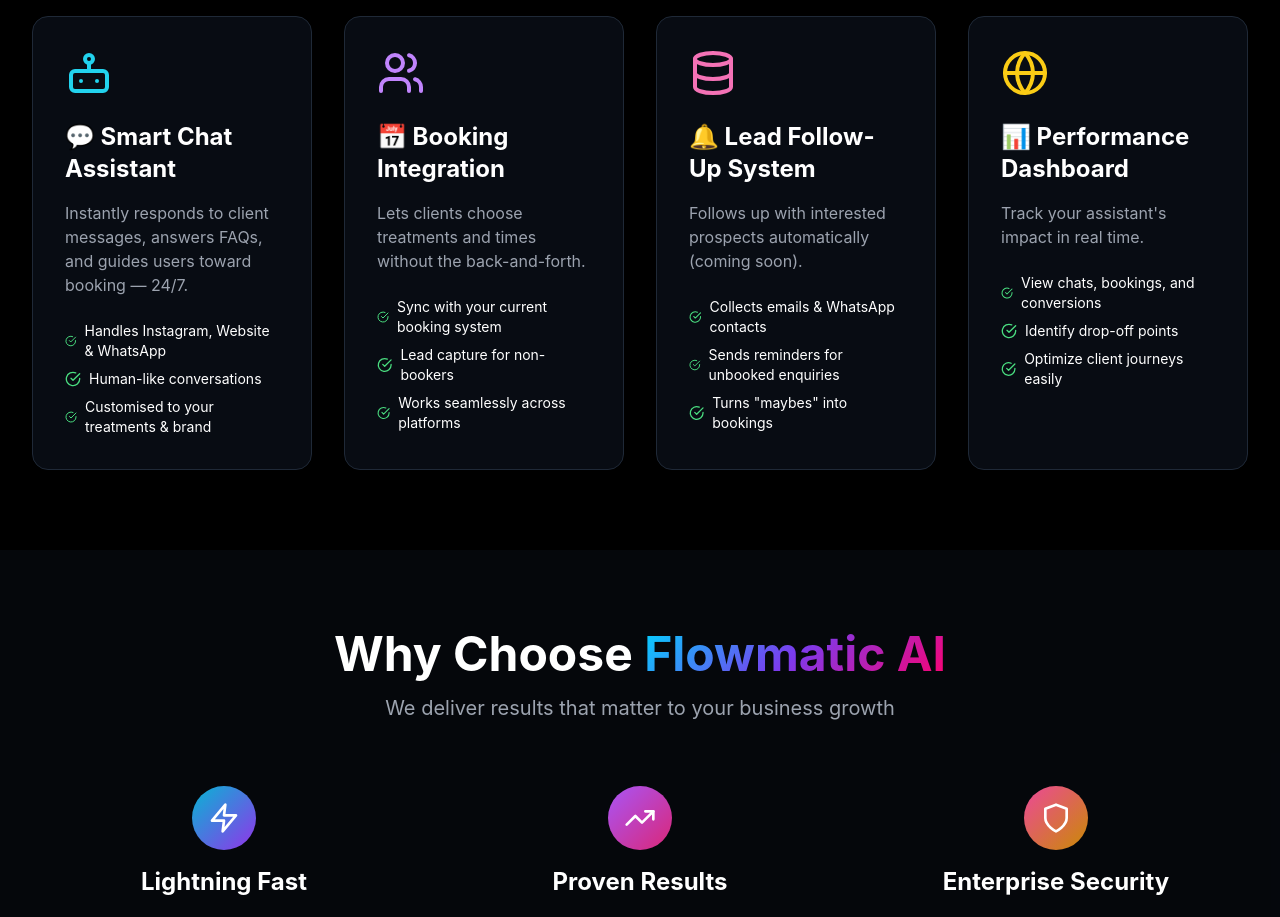
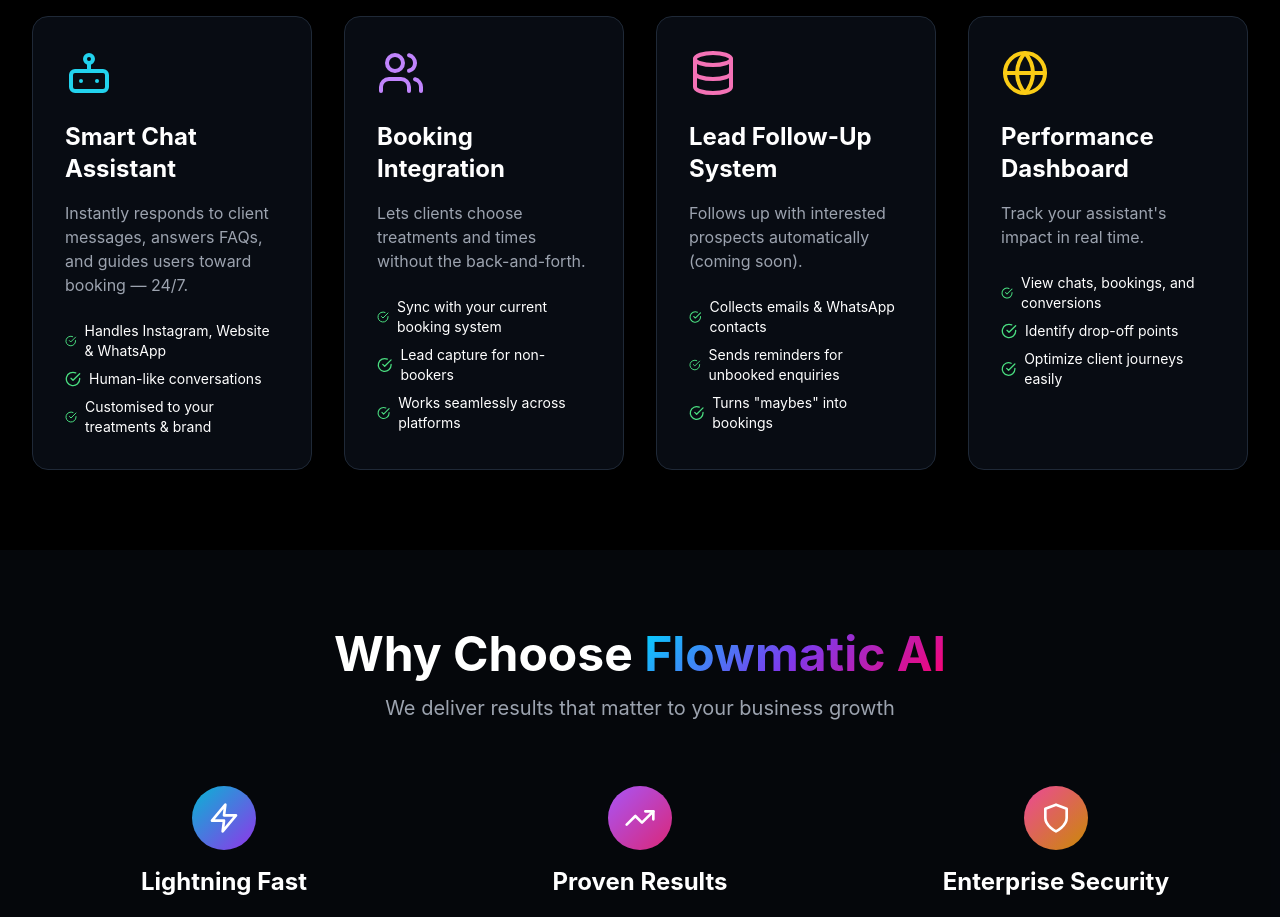
Before and after one commit to fazz101/Flowmaticwebsitenew, a React (Vite) app: page / in a window 1280 px wide. Shown: the part 1280-2197 px from the top of the page. Built offline with nearby package versions, Linux system fonts and the light colour scheme.

Commit message:
Remove emojis from feature headers

```diff
--- a/src/App.tsx
+++ b/src/App.tsx
@@ -138,7 +138,7 @@
           <div className="grid md:grid-cols-2 lg:grid-cols-4 gap-8">
             <div className="bg-gray-900/50 p-8 rounded-2xl border border-gray-800 hover:border-cyan-400 transition-all duration-300 hover:glow-effect group">
               <Bot className="h-12 w-12 text-cyan-400 mb-6 group-hover:scale-110 transition-transform" />
-              <h3 className="text-2xl font-bold mb-4">💬 Smart Chat Assistant</h3>
+              <h3 className="text-2xl font-bold mb-4">Smart Chat Assistant</h3>
               <p className="text-gray-400 mb-6">Instantly responds to client messages, answers FAQs, and guides users toward booking — 24/7.</p>
               <ul className="space-y-2 text-sm">
                 <li className="flex items-center space-x-2">
@@ -158,7 +158,7 @@
 
             <div className="bg-gray-900/50 p-8 rounded-2xl border border-gray-800 hover:border-purple-400 transition-all duration-300 hover:glow-effect group">
               <Users className="h-12 w-12 text-purple-400 mb-6 group-hover:scale-110 transition-transform" />
-              <h3 className="text-2xl font-bold mb-4">📅 Booking Integration</h3>
+              <h3 className="text-2xl font-bold mb-4">Booking Integration</h3>
               <p className="text-gray-400 mb-6">Lets clients choose treatments and times without the back-and-forth.</p>
               <ul className="space-y-2 text-sm">
                 <li className="flex items-center space-x-2">
@@ -178,7 +178,7 @@
 
             <div className="bg-gray-900/50 p-8 rounded-2xl border border-gray-800 hover:border-pink-400 transition-all duration-300 hover:glow-effect group">
               <Database className="h-12 w-12 text-pink-400 mb-6 group-hover:scale-110 transition-transform" />
-              <h3 className="text-2xl font-bold mb-4">🔔 Lead Follow-Up System</h3>
+              <h3 className="text-2xl font-bold mb-4">Lead Follow-Up System</h3>
               <p className="text-gray-400 mb-6">Follows up with interested prospects automatically (coming soon).</p>
               <ul className="space-y-2 text-sm">
                 <li className="flex items-center space-x-2">
@@ -198,7 +198,7 @@
 
             <div className="bg-gray-900/50 p-8 rounded-2xl border border-gray-800 hover:border-yellow-400 transition-all duration-300 hover:glow-effect group">
               <Globe className="h-12 w-12 text-yellow-400 mb-6 group-hover:scale-110 transition-transform" />
-              <h3 className="text-2xl font-bold mb-4">📊 Performance Dashboard</h3>
+              <h3 className="text-2xl font-bold mb-4">Performance Dashboard</h3>
               <p className="text-gray-400 mb-6">Track your assistant's impact in real time.</p>
               <ul className="space-y-2 text-sm">
                 <li className="flex items-center space-x-2">
```
